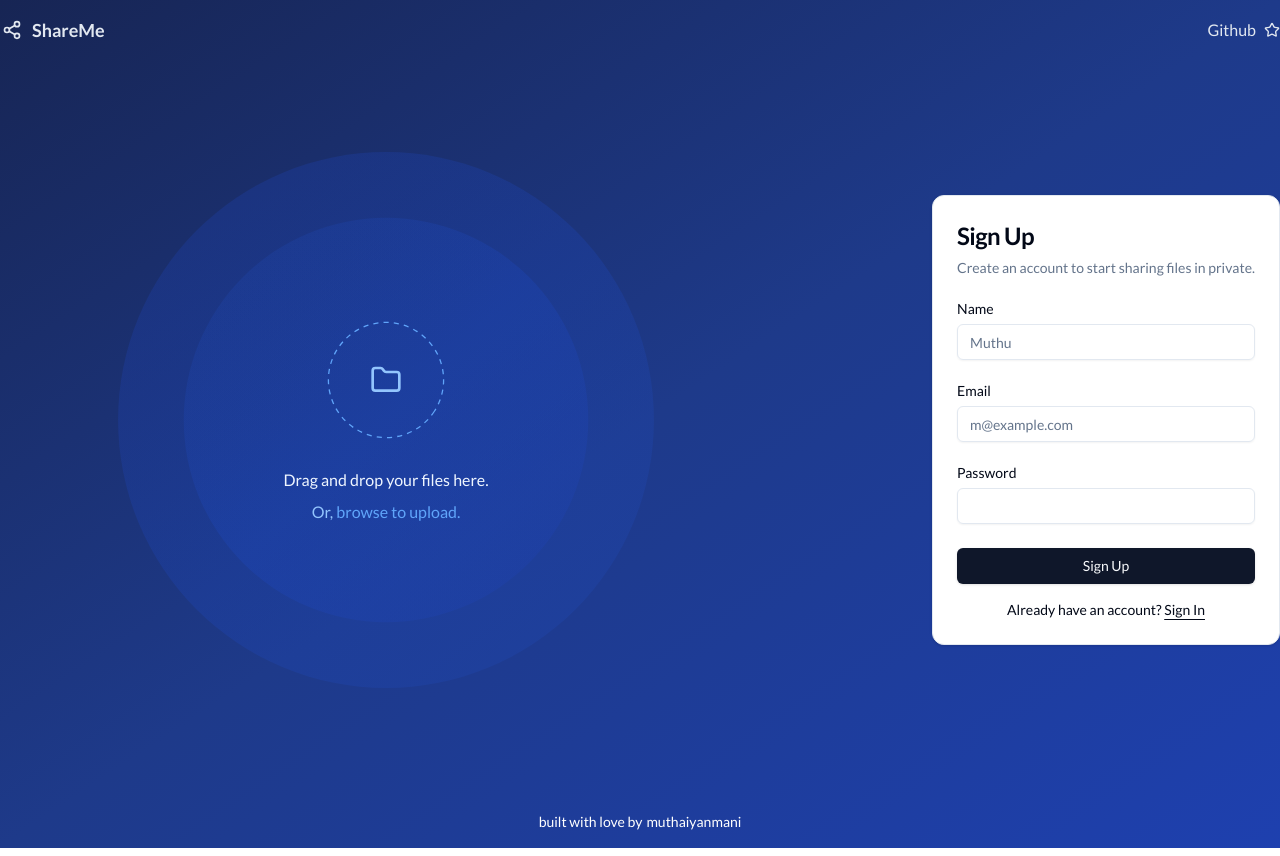
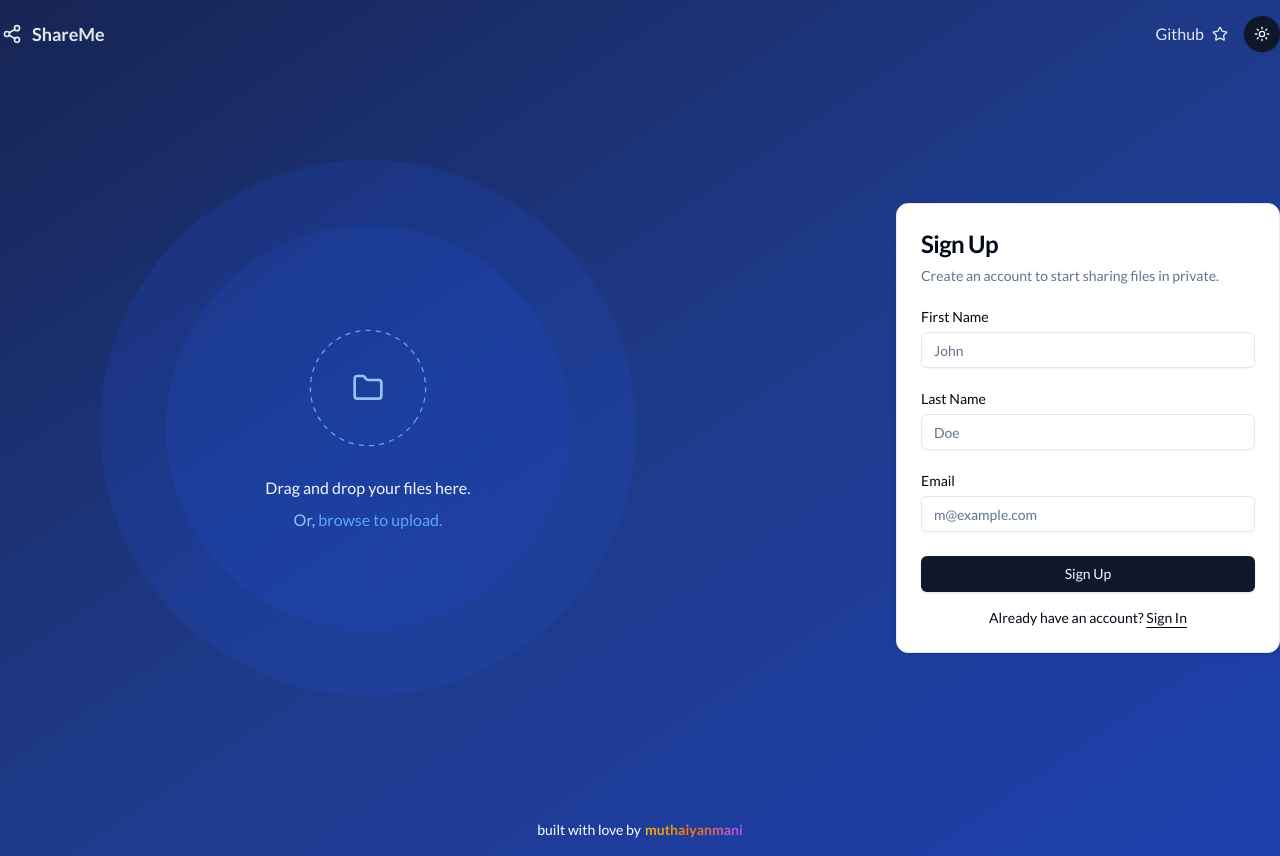
Before and after one commit to muthaiyanmani/shareme, a Next.js app: page / in a window 1280 px wide. Built offline with nearby package versions, Linux system fonts and the light colour scheme.

Commit message:
chore: fixing themes

```diff
--- /dev/null
+++ b/app/actions.ts
@@ -0,0 +1,31 @@
+'use server'
+import { headers } from "next/headers";
+import catalyst from "zcatalyst-sdk-node";
+
+export async function createUser(prevState: any, formData: FormData) {
+
+    const firstName = formData.get('firstName') as string;
+    const lastName = formData.get('lastName') as string;
+    const email = formData.get('email') as string;
+
+    const nextHeaders = await headers();
+    const reqHeaders = Object.fromEntries(nextHeaders.entries());
+
+    const signupConfig = { platform_type: 'web', template_details: {
+        'senders_mail':'hello@muthaiyan.pro',
+        'subject':'Welcome to %APP_NAME% ',
+        'message':'<p>Hello ,</p> <p>Follow this link to join in %APP_NAME% .</p> <p><a href=\'%LINK%\'>%LINK%</a></p> <p>If you didn’t ask to join the application, you can ignore this email.</p> <p>Thanks,</p> <p>Your %APP_NAME% team</p>'
+        }};
+
+    const userConfig = {
+        first_name: firstName,
+        last_name: lastName || "",
+        email_id: email,
+        org_id:"50024755859"
+    }
+
+    const app = catalyst.initialize({ headers: reqHeaders });
+    await app.userManagement().addUserToOrg(signupConfig,userConfig);
+
+    return { ...prevState, loading: false }
+}
--- /dev/null
+++ b/app/dashboard/page.tsx
@@ -0,0 +1,4 @@
+
+export default function DashboardHome(){
+    return <p>Hello World</p>
+}
--- a/app/layout.tsx
+++ b/app/layout.tsx
@@ -31,6 +31,7 @@ export default function RootLayout({
         <ThemeProvider
           attribute="class"
           defaultTheme="system"
+          enableSystem={true}
           disableTransitionOnChange
         >
          <div className="md:max-w-7xl max-w-sm mx-auto flex flex-col min-h-screen">
--- a/app/page.tsx
+++ b/app/page.tsx
@@ -1,10 +1,12 @@
 import UploadFile from "@/components/upload-file";
 import { LoginForm } from "@/components/login-form";
+import Script from "next/script";
 
 
 export default function HomePage() {
   return (
     <>
+     <Script src="https://static.zohocdn.com/catalyst/sdk/js/4.4.0/catalystWebSDK.js" />
       <div className="flex items-center flex-wrap justify-center py-10 lg:py-20">
         <div className="flex-1 lg:mr-40 flex p-2">
           <UploadFile />
--- a/components/footer.tsx
+++ b/components/footer.tsx
@@ -2,6 +2,6 @@
 
 export default function Footer() {
     return <footer className="justify-center p-2 lg:p-4 gap-1 flex text-sm text-white mt-4">
-        <p>built with love by</p> <a target="_blank" href="https://muthaiyan.pro">muthaiyanmani</a>
+        <p>built with love by</p> <a target="_blank" className="font-bold bg-gradient-to-l from-purple-500 via-orange-500 to-yellow-500 text-transparent bg-clip-text" href="https://muthaiyan.pro">muthaiyanmani</a>
     </footer>
 }
--- a/components/header.tsx
+++ b/components/header.tsx
@@ -1,5 +1,6 @@
-import {  Share2, Star } from "lucide-react";
+import { Share2, Star } from "lucide-react";
 import Link from "next/link";
+import { ModeToggle } from "./mode-toggle";
 
 
 export default function Header() {
@@ -11,6 +12,9 @@ export default function Header() {
             <h2 className="font-bold  md:text-lg">ShareMe</h2>
         </Link>
 
-        <a href="https://github.com/muthaiyanmani/shareme" target="_blank" className="hidden md:flex items-center gap-2">Github <Star className="w-4 h-4"/></a>
+        <div className="flex items-center gap-4">
+            <a href="https://github.com/muthaiyanmani/shareme" target="_blank" className="hidden md:flex items-center gap-2">Github <Star className="w-4 h-4" /></a>
+            <ModeToggle />
+        </div>
     </div>
 }
--- a/components/login-form.tsx
+++ b/components/login-form.tsx
@@ -1,3 +1,5 @@
+"use client"
+
 import { cn } from "@/lib/utils"
 import { Button } from "@/components/ui/button"
 import {
@@ -9,14 +11,41 @@ import {
 } from "@/components/ui/card"
 import { Input } from "@/components/ui/input"
 import { Label } from "@/components/ui/label"
+import { useActionState, useEffect, useState } from "react"
+import { createUser } from "@/app/actions"
+import Script from "next/script"
 
+
+const initialState = {
+  errors: {}
+}
 export function LoginForm({
   className,
   ...props
 }: React.ComponentPropsWithoutRef<"div">) {
+
+  const [state, formAction, pending] = useActionState(createUser, initialState);
+  const [isSignupTab, setSignupTab] = useState(true);
+
+  const switchTab =() => {
+    setSignupTab(prev => !prev);
+
+    window.catalyst.initApp({
+      project_Id : "4939000000052001", //No I18N
+      zaid : "50024743074", //No I18N
+      auth_domain : "https://accounts.zohoportal.in",
+      is_appsail : "true",
+      api_domain : ""
+    },{
+      org_id: "60026071286" //No I18N
+    });
+
+    window.catalyst.auth.signIn("signin-frame", {});
+  }
+
   return (
     <div className={cn("flex flex-col gap-6", className)} {...props}>
-      <Card>
+      {isSignupTab ? <Card className="md:w-96 w-full">
         <CardHeader>
           <CardTitle className="text-2xl">Sign Up</CardTitle>
           <CardDescription>
@@ -24,47 +53,63 @@ export function LoginForm({
           </CardDescription>
         </CardHeader>
         <CardContent>
-          <form>
+          <form action={formAction}>
             <div className="flex flex-col gap-6">
               <div className="grid gap-2">
-                <Label htmlFor="username">Name</Label>
+                <Label htmlFor="firstName">First Name</Label>
                 <Input
-                  id="username"
+                  id="firstName"
+                  name="firstName"
                   type="text"
-                  placeholder="Muthu"
+                  placeholder="John"
                   required
+                />
+              </div>
+              <div className="grid gap-2">
+                <Label htmlFor="lastName">Last Name</Label>
+                <Input
+                  id="lastName"
+                  name="lastName"
+                  type="text"
+                  placeholder="Doe"
                 />
               </div>
               <div className="grid gap-2">
                 <Label htmlFor="email">Email</Label>
                 <Input
                   id="email"
+                  name="email"
                   type="email"
                   placeholder="m@example.com"
                   required
                 />
               </div>
-              <div className="grid gap-2">
-                <div className="flex items-center">
-                  <Label htmlFor="password">Password</Label>
-
-                </div>
-                <Input id="password" type="password" required />
-              </div>
-              <Button type="submit" className="w-full">
+              <Button type="submit" disabled={pending} className="w-full">
                 Sign Up
               </Button>
 
             </div>
             <div className="mt-4 text-center text-sm">
               Already have an account?{" "}
-              <a href="#" className="underline underline-offset-4">
+              <span onClick={switchTab} className="underline underline-offset-4 cursor-pointer">
                 Sign In
-              </a>
+              </span>
             </div>
           </form>
         </CardContent>
-      </Card>
+      </Card> :
+        <Card className="md:w-96 w-full">
+          <CardHeader>
+            <CardTitle className="text-2xl">Sign In</CardTitle>
+            <CardDescription>
+              Sign to access your files and start sharing.
+            </CardDescription>
+          </CardHeader>
+          <CardContent>
+            <div className="h-80" id="signin-frame"></div>
+          </CardContent>
+        </Card>
+      }
     </div>
   )
 }
--- a/components/mode-toggle.tsx
+++ b/components/mode-toggle.tsx
@@ -18,7 +18,7 @@ export function ModeToggle() {
   return (
     <DropdownMenu>
       <DropdownMenuTrigger asChild>
-        <Button variant="outline" size="icon">
+        <Button className="rounded-full" size="icon">
           <Sun className="h-[1.2rem] w-[1.2rem] rotate-0 scale-100 transition-all dark:-rotate-90 dark:scale-0" />
           <Moon className="absolute h-[1.2rem] w-[1.2rem] rotate-90 scale-0 transition-all dark:rotate-0 dark:scale-100" />
           <span className="sr-only">Toggle theme</span>
--- a/components/upload-file.tsx
+++ b/components/upload-file.tsx
@@ -150,7 +150,7 @@ export default function UploadFile() {
                     </ul>
                   </div>
                 }
-                <p className='my-2'>Uploading {progress} </p>
+                <p className='my-2'>Uploading {progress}% </p>
                 <Progress value={progress} className='bg-white' />
               </div>) : <><p className="text-blue-50 text-md mb-2">Drag and drop your files here.</p>
               <p className="text-blue-300">
```
Also changed, not shown: 1 other file (tests, documents, lock files or other folders).
